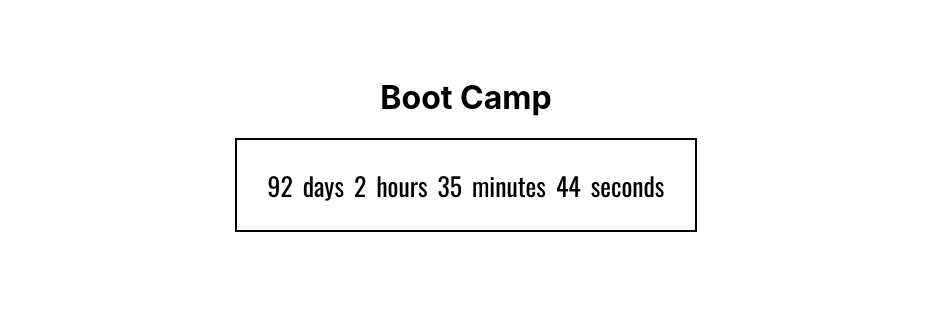
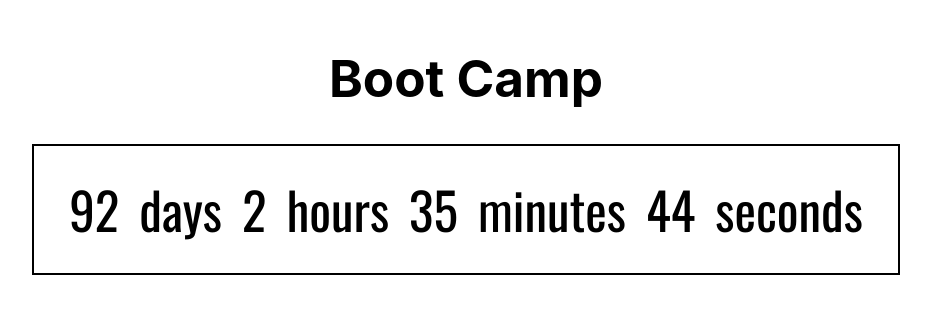
Before and after one commit to jonataspaz/countdown-timer-j, a React (Create React App) app: page / in a window 1280 px wide. Shown: the part 256-570 px from the top of the page, without its empty margins (174-1105 px from the left). Built offline with nearby package versions, Linux system fonts and the light colour scheme.

Commit message:
Change Name Tab and font size

```diff
--- a/public/index.html
+++ b/public/index.html
@@ -24,7 +24,7 @@
       work correctly both with client-side routing and a non-root public URL.
       Learn how to configure a non-root public URL by running `npm run build`.
     -->
-    <title>React App</title>
+    <title>Countdown Timer</title>
   </head>
   <body>
     <noscript>You need to enable JavaScript to run this app.</noscript>
--- a/src/App.css
+++ b/src/App.css
@@ -11,6 +11,7 @@
 }
 
 h1 {
+  font-size: 4vw;
   display: flex;
   align-items: center;
   justify-content: center;
--- a/src/App.js
+++ b/src/App.js
@@ -1,12 +1,7 @@
 import './App.css';
 import CountdonwTimer from './Components/CountdownTimer/CountdownTimer';
-import React, { useEffect } from 'react'
-import ReactDOM from 'react-dom'
 
 function App() {
-  useEffect(() => {
-    document.title = "Countdown Timer"
-  }, [])
   return (
 
     <div className="App">
@@ -21,9 +16,4 @@ function App() {
   );
 }
 
-ReactDOM.render(
-  <App />,
-  document.getElementById('root')
-);
-
 export default App;
--- a/src/Components/CountdownTimer/Countdowntimer.css
+++ b/src/Components/CountdownTimer/Countdowntimer.css
@@ -5,7 +5,7 @@
     border: 2px solid #000;
 
     font-family: "Oswald";
-    font-size: 2vw;
+    font-size: 4vw;
 
     display: flex;
     justify-content: center;
@@ -13,6 +13,6 @@
 }
 
 .countdown-timer span {
-    margin-left: 5px;
-    margin-right: 5px;
+    margin-left: 10px;
+    margin-right: 10px;
 }
```
